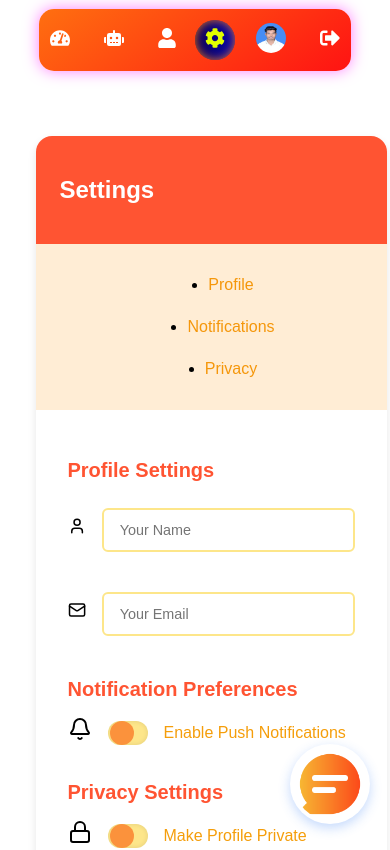
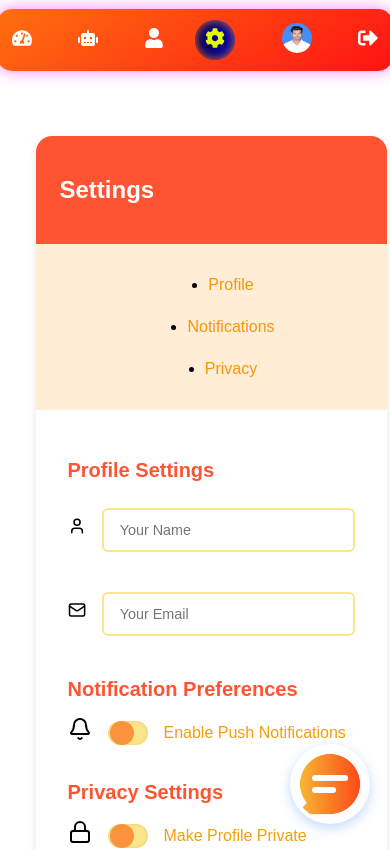
Before and after one commit to sunnysagar/chatbotsetup, a React (Vite) app: page /settings in a window 390 px wide. Shown: the top 850 px of the page. Built offline with nearby package versions, Linux system fonts and the light colour scheme; no server answers.

Commit message:
commit the latest

```diff
--- a/src/Style.css
+++ b/src/Style.css
@@ -2251,6 +2251,7 @@ button {
 
 
 @media screen and (max-width: 768px) {
+
   .navbar {
 
     padding: 10px;
@@ -2383,7 +2384,7 @@ button {
     top: 0;
     left: 0;
     transform: none;
-    width: 80%;
+    width: fit-content;
     height: 70%; /* Sidebar height for mobile */
     flex-direction: row; /* Change layout to horizontal on mobile */
     justify-content: space-around;
@@ -2391,7 +2392,7 @@ button {
 
   .menu {
     flex-direction: row;
-    gap: 0.2rem;
+    gap: 1rem;
   }
 
   .sidebar-item {
@@ -2456,8 +2457,6 @@ button {
     align-items: center;
 
   }
-
-
 
   .middle-container {
     flex: 1;
```
